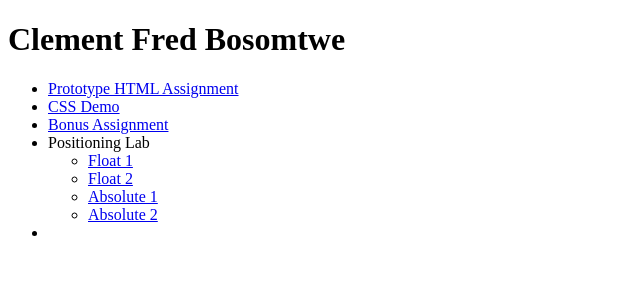
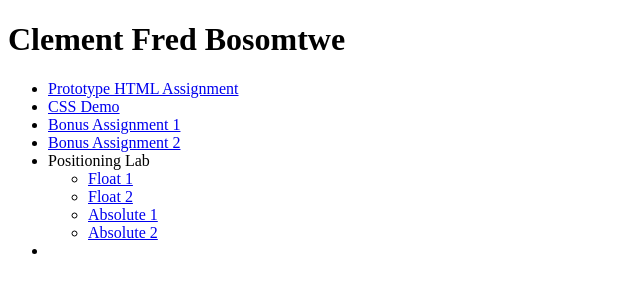
Before and after one commit to ClementBosomtwe/ifsc-11003, a plain HTML site: page index.html in a window 1280 px wide. Shown: the whole page, without its empty margins (0-640 px from the left). Drawn offline with Linux system fonts and the light colour scheme.

Commit message:
Setting My Files Correctly

```diff
--- a/index.html
+++ b/index.html
@@ -11,7 +11,8 @@
         <ul>
             <li><a href="prototype/index.html">Prototype HTML Assignment</a></li>
             <li><a href="css-demo/index.html">CSS Demo</a></li>
-            <li><a href="bonus-assignment/img/">Bonus Assignment</a></li>
+            <li><a href="bonus-assignment/img/Diner Exercise.png">Bonus Assignment 1</a></li>
+            <li><a href="bonus-assignment/img/FlexyBox Froggy.png">Bonus Assignment 2</a></li>
             <li>Positioning Lab
                 <ul>
                     <li><a href="positioning-lab/float-1.html">Float 1</a></li>
```
